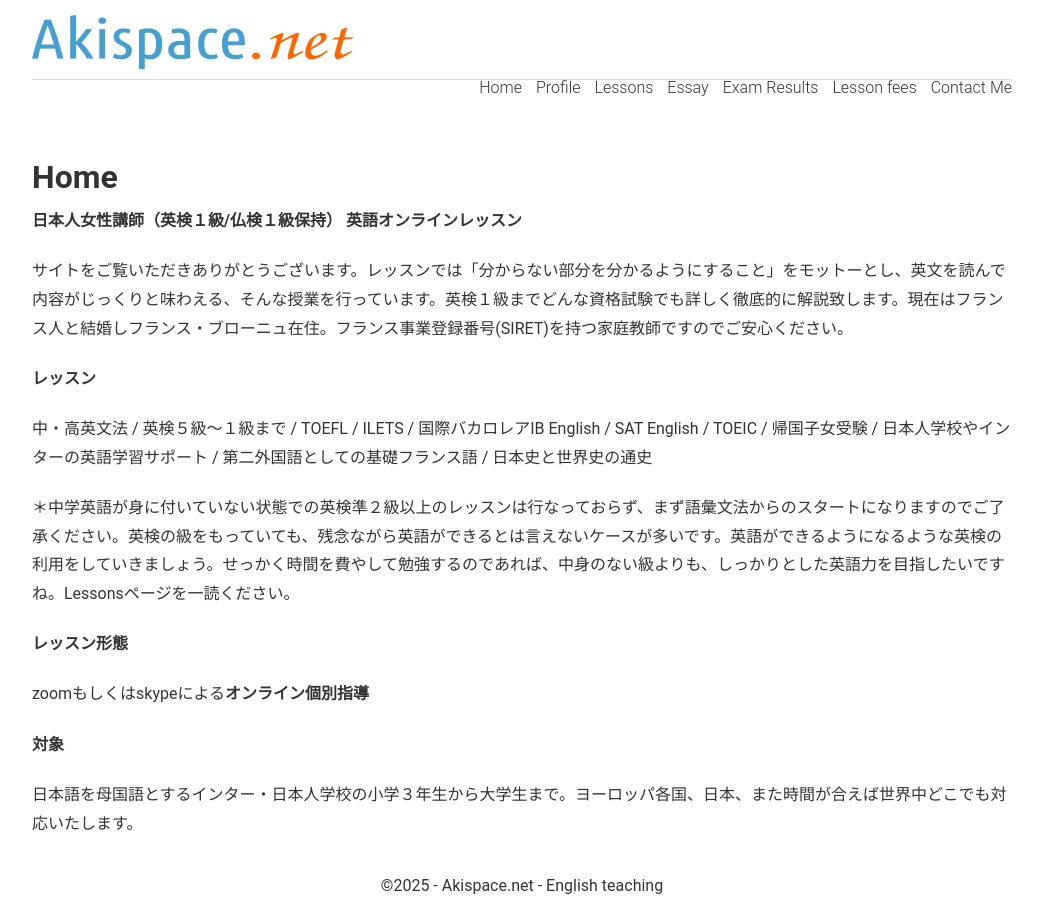
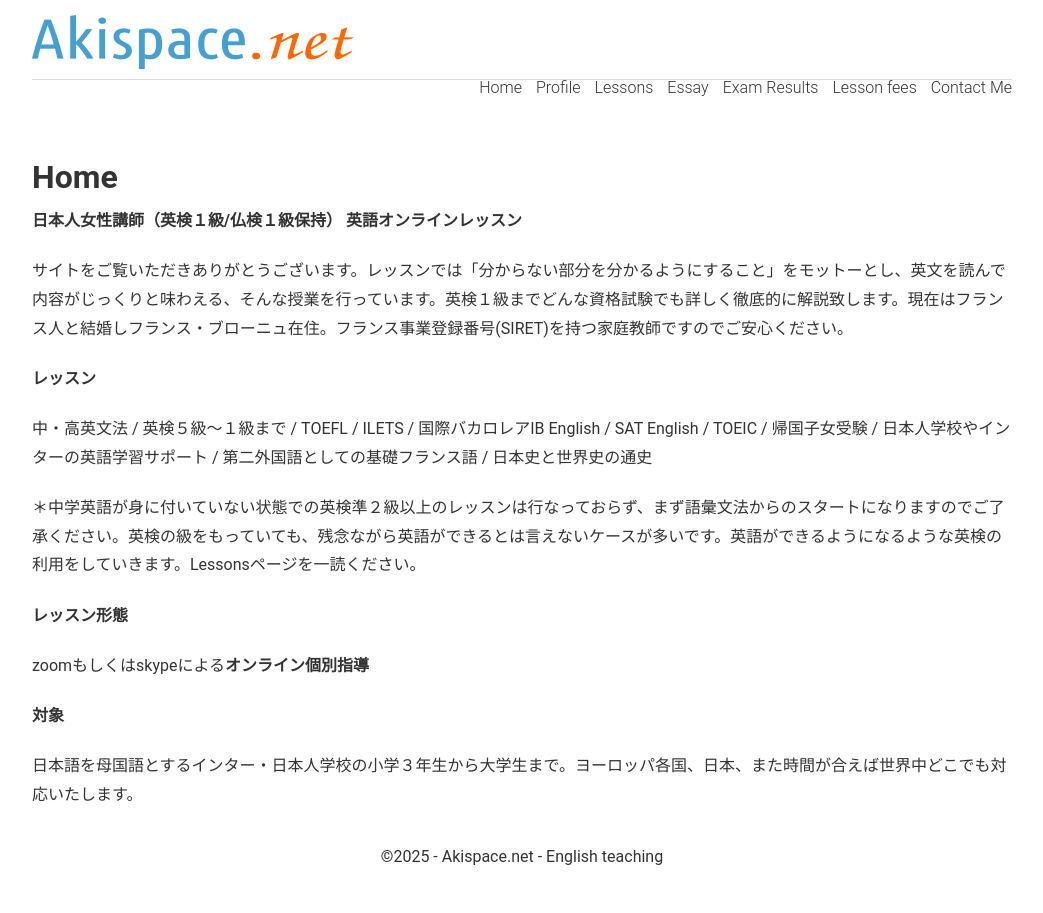
Before and after one commit to phocean/akispace, a Jekyll site: the page built from index.md, in a window 1280 px wide. Shown: the whole page, without its empty margins (118-1161 px from the left). Built offline with Jekyll 4.4.1, drawn with Linux system fonts in a browser that asks for light colours.

Commit message:
Update index.md

```diff
--- a/index.md
+++ b/index.md
@@ -16,7 +16,7 @@ description: オンライン英語家庭教師　小学生から大学生まで
 
 中・高英文法 / 英検５級〜１級まで / TOEFL / ILETS / 国際バカロレアIB English / SAT English / TOEIC / 帰国子女受験 / 日本人学校やインターの英語学習サポート / 第二外国語としての基礎フランス語 / 日本史と世界史の通史
 
-＊中学英語が身に付いていない状態での英検準２級以上のレッスンは行なっておらず、まず語彙文法からのスタートになりますのでご了承ください。英検の級をもっていても、残念ながら英語ができるとは言えないケースが多いです。英語ができるようになるような英検の利用をしていきましょう。せっかく時間を費やして勉強するのであれば、中身のない級よりも、しっかりとした英語力を目指したいですね。Lessonsページを一読ください。
+＊中学英語が身に付いていない状態での英検準２級以上のレッスンは行なっておらず、まず語彙文法からのスタートになりますのでご了承ください。英検の級をもっていても、残念ながら英語ができるとは言えないケースが多いです。英語ができるようになるような英検の利用をしていきます。Lessonsページを一読ください。
 
 **レッスン形態**
 
```
